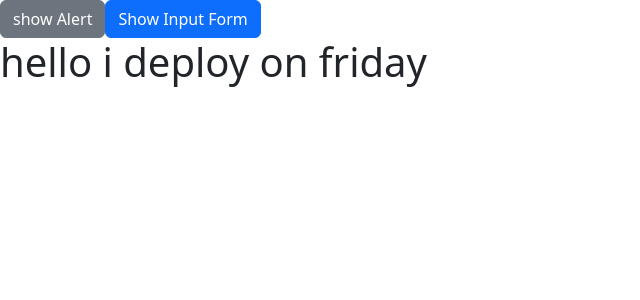
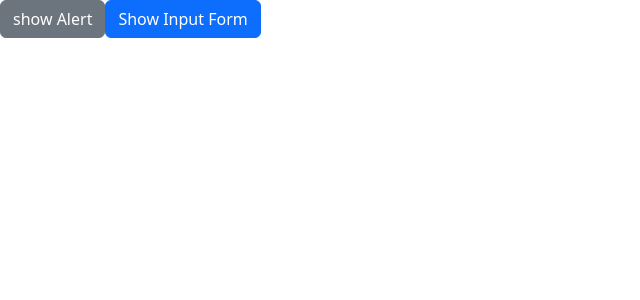
Before and after one commit to IDeployOnFriday/react-app-for-beginners-mosh, a React (Vite) app: page / in a window 1280 px wide. Shown: the top 300 px of the page, without its empty margins (0-640 px from the left). Built offline with nearby package versions, Linux system fonts and the light colour scheme.

Commit message:
clean up

```diff
--- a/src/App.tsx
+++ b/src/App.tsx
@@ -1,7 +1,6 @@
 import { useState } from "react";
 import Alert from "./components/Alert";
 import Button from "./components/Button";
-import Message from "./message.tsx";
 import {MyForm} from "./form.tsx";
 
 
@@ -13,6 +12,7 @@ function App() {
 
   return <div>
 
+
     {
         alertVisible === true ?
         <Alert onClose={() => setAlertVisiblity(false)}  >My Alert</Alert>
@@ -22,7 +22,7 @@ function App() {
     <Button color="primary" onClick={() => setInputFormVisiblity(!inputFormVisiblity)}>Show Input Form</Button>
       {
           inputFormVisiblity !== true ?
-          <Message/>
+          null
           : <MyForm/>
       }
 
```
